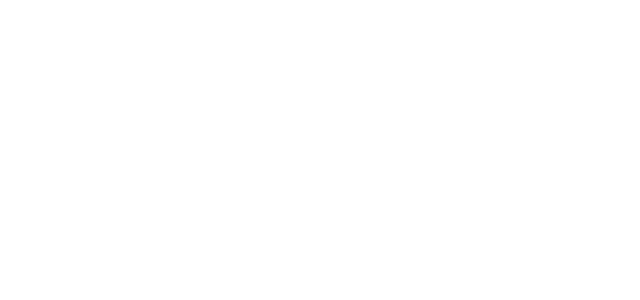
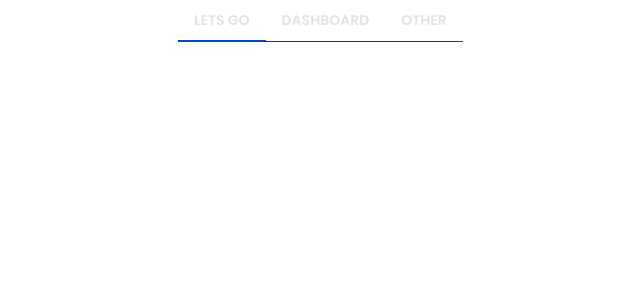
Before and after one commit to AlexJamisone/aspirity, a Next.js app: page / in a window 1280 px wide. Shown: the top 300 px of the page, without its empty margins (35-675 px from the left). Built offline with nearby package versions, Linux system fonts and the light colour scheme.

Commit message:
make Tab

```diff
--- /dev/null
+++ b/src/app/_ui/Tab.tsx
@@ -0,0 +1,20 @@
+'use client';
+import Link, { type LinkProps } from 'next/link';
+import { usePathname } from 'next/navigation';
+import type { ReactNode } from 'react';
+
+export default function Tab({
+	children,
+	...props
+}: LinkProps & { children: ReactNode }) {
+	const pathname = usePathname();
+	const isActive = pathname === props.href;
+	return (
+		<Link
+			className={`m-0 flex gap-2 px-4 py-base text-sm font-semibold uppercase text-primary-txt ${isActive ? 'border-b-2 border-accent' : 'border-b border-prime-bord'}`}
+			{...props}
+		>
+			{children}
+		</Link>
+	);
+}
--- a/src/app/page.tsx
+++ b/src/app/page.tsx
@@ -1,5 +1,12 @@
 import Layout from './_ui/Layout';
+import Tab from './_ui/Tab';
 
 export default function Home() {
-	return <Layout></Layout>;
+	return (
+		<Layout>
+			<Tab href="/">Lets go</Tab>
+			<Tab href="/dashbord">Dashboard</Tab>
+			<Tab href="/home">Other</Tab>
+		</Layout>
+	);
 }
--- a/src/components/Button.tsx
+++ b/src/components/Button.tsx
@@ -15,7 +15,7 @@
 			},
 			isIcon: {
 				true: 'p-2',
-				false: 'px-4 py-[10px]',
+				false: 'px-4 py-base',
 			},
 		},
 		defaultVariants: {
--- a/tailwind.config.ts
+++ b/tailwind.config.ts
@@ -32,6 +32,9 @@
 			padding: {
 				'grid-x': '213px',
 			},
+			spacing: {
+				base: '10px',
+			},
 			backgroundImage: {
 				'gradient-radial': 'radial-gradient(var(--tw-gradient-stops))',
 				'gradient-conic':
```
Also changed, not shown: public/info.svg (added).
